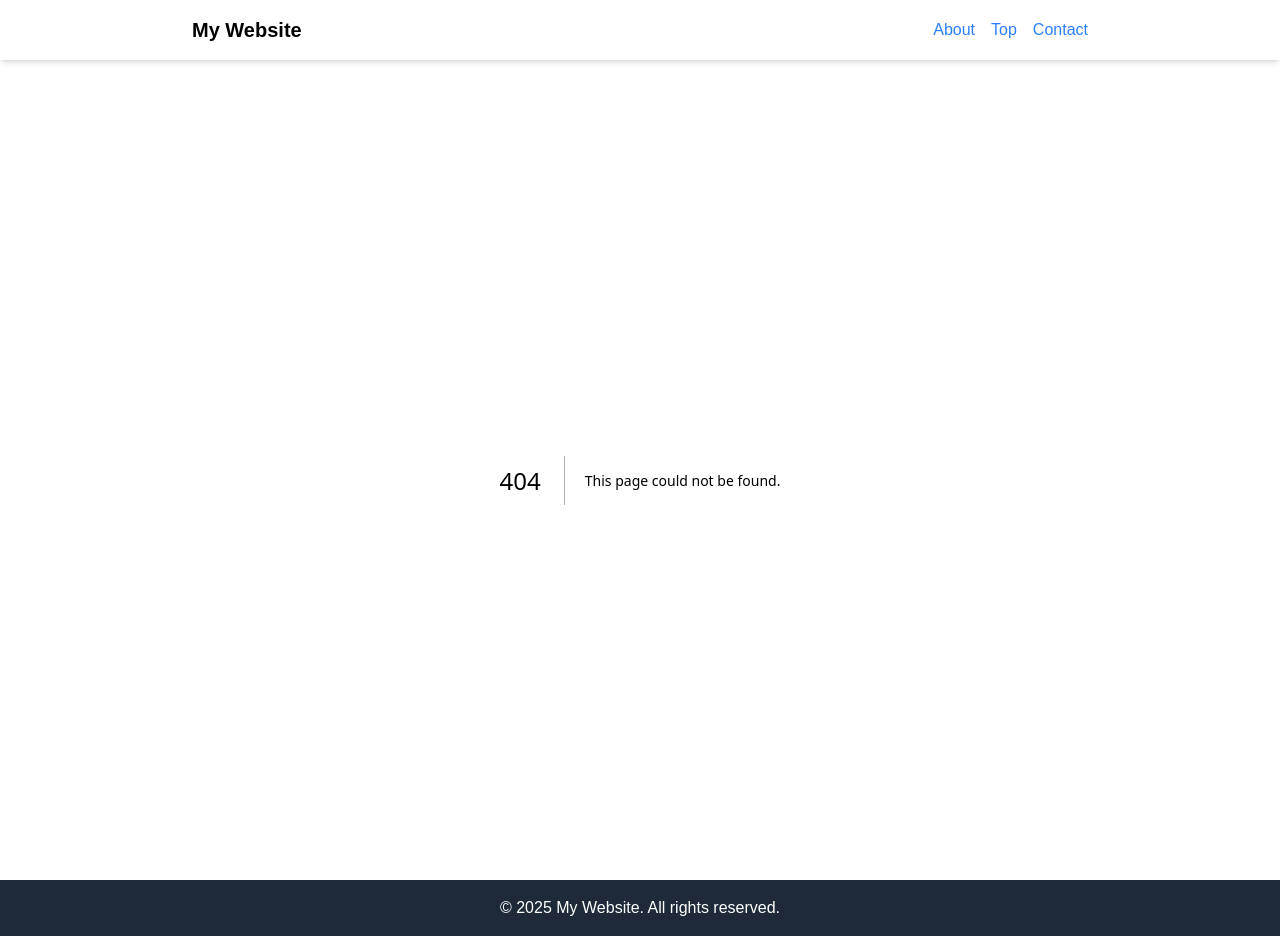
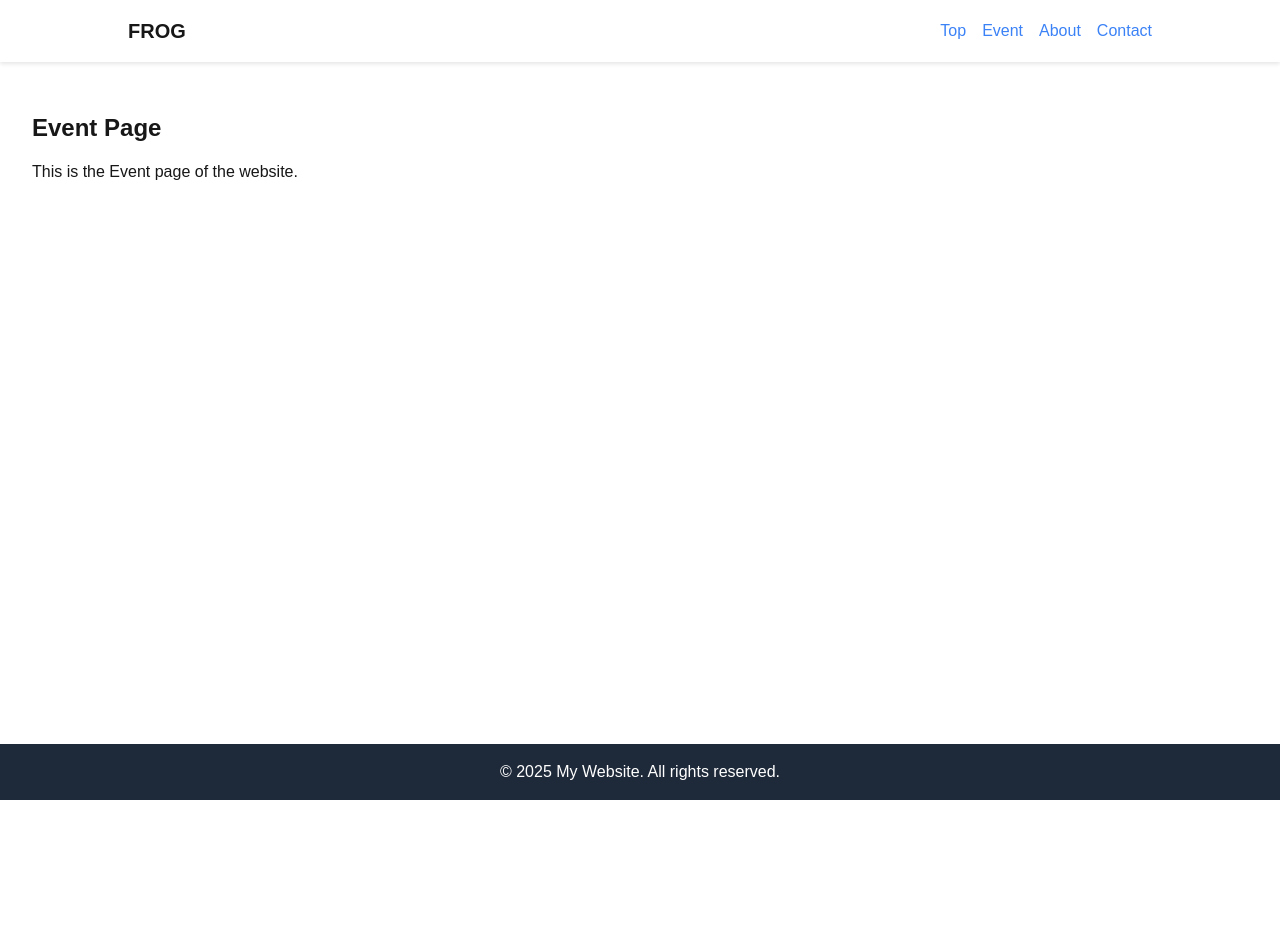
Before and after one commit to OkamotoRyotaro/NextJS, a Next.js app in the folder website/: page /event in a window 1280 px wide. Before the commit this address had no page. After the commit the page ends 800 px from the top, so only its background shows below. Built offline with nearby package versions, Linux system fonts and the light colour scheme.

Commit message:
ヘッダーのデザイン css を別ファイル化

```diff
--- /dev/null
+++ b/website/src/app/Footer.tsx
@@ -0,0 +1,7 @@
+export const Footer = () => {
+  return (
+    <footer className="bg-gray-800 text-white text-center p-4">
+      <p>&copy; 2025 My Website. All rights reserved.</p>
+    </footer>
+  )
+}
--- /dev/null
+++ b/website/src/app/Header.tsx
@@ -0,0 +1,30 @@
+import Link from "next/link";
+import React from "react";
+import style from "./style/header.module.css"
+
+export const Header = () => {
+  return (
+    <header className={style.header}>
+      <nav className={style.nav}>
+        <h1 className={style.title}>FROG</h1>
+        <div className={style.links}>
+          <Link href="/top" className={style.link}>
+            Top
+          </Link>
+          <Link href="/event" className={style.link}>
+            Event
+          </Link>
+          <Link href="/about" className={style.link}>
+            About
+          </Link>
+          <Link href="/contact" className={style.link}>
+            Contact
+          </Link>
+        </div>
+      </nav>
+    </header>
+
+  )
+}
+
+export default Header;
--- /dev/null
+++ b/website/src/app/event/page.tsx
@@ -0,0 +1,11 @@
+export const Event = () => {
+  return (
+    <div className="p-8">
+      <h1 className="text-2xl font-bold">Event Page</h1>
+      <p className="mt-4">This is the Event page of the website.</p>
+    </div>
+  );
+}
+
+
+export default Event
--- a/website/src/app/layout.tsx
+++ b/website/src/app/layout.tsx
@@ -2,6 +2,8 @@ import type { Metadata } from "next";
 import { Geist, Geist_Mono } from "next/font/google";
 import "./globals.css";
 import Link from "next/link";
+import Header from "./Header";
+import { Footer } from "./Footer";
 
 const geistSans = Geist({
   variable: "--font-geist-sans",
@@ -27,28 +29,10 @@ export default function RootLayout({
     <html lang="en">
       <body className="flex flex-col min-h-screen">
         {/* 固定ヘッダー */}
-        <header className="fixed top-0 left-0 w-full bg-white shadow-md p-4 z-10">
-          <nav className="flex justify-between items-center max-w-4xl mx-auto">
-            <h1 className="text-xl font-bold">My Website</h1>
-            <div className="flex gap-4">
-              <Link href="/about" className="text-blue-500 hover:underline">
-                About
-              </Link>
-              <Link href="/top" className="text-blue-500 hover:underline">
-                Top
-              </Link>
-              <Link href="/contact" className="text-blue-500 hover:underline">
-                Contact
-              </Link>
-            </div>
-          </nav>
-        </header>
-
+        <Header />
         {/* ページごとのコンテンツ */}
         <main className="flex-grow mt-20">{children}</main>
-        <footer className="bg-gray-800 text-white text-center p-4">
-          <p>&copy; 2025 My Website. All rights reserved.</p>
-        </footer>
+        <Footer />
       </body>
     </html>
   );
--- /dev/null
+++ b/website/src/app/style/header.module.css
@@ -0,0 +1,38 @@
+.header {
+  position: fixed;
+  top: 0;
+  left: 0;
+  width: 100%;
+  background-color: white;
+  box-shadow: 0 2px 4px rgba(0, 0, 0, 0.1);
+  padding: 1rem;
+  z-index: 10;
+}
+
+.nav {
+  display: flex;
+  justify-content: space-between;
+  align-items: center;
+  max-width: 1024px;
+  margin: 0 auto;
+}
+
+.title {
+  font-size: 1.25rem;
+  font-weight: bold;
+}
+
+.links {
+  display: flex;
+  gap: 1rem;
+}
+
+.link {
+  color: #3b82f6;
+  /* Tailwind の text-blue-500 に相当 */
+  text-decoration: none;
+}
+
+.link:hover {
+  text-decoration: underline;
+}
```
